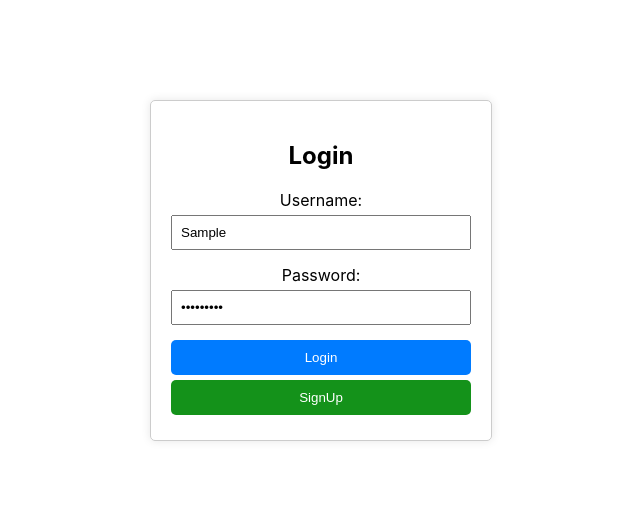
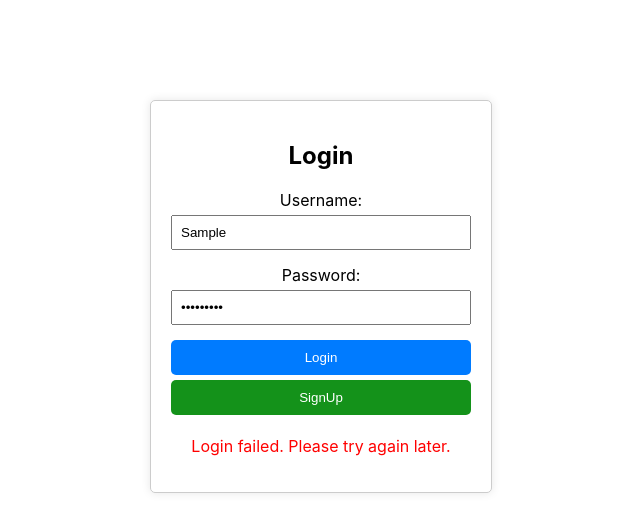
Before and after one commit to Zaysman/personalexpenseprojectfrontend, a React (Create React App) app: page / in a window 1280 px wide. Both pictures are taken after typing "Sample", "Sample123" into the empty fields and a click on the button "Login". Shown: the top 532 px of the page, without its empty margins (319-959 px from the left). Built offline with nearby package versions, Linux system fonts and the light colour scheme; no server answers.

Commit message:
Added functionality to conditionally display error message

```diff
--- a/src/components/Login/Login.css
+++ b/src/components/Login/Login.css
@@ -10,6 +10,11 @@
 .login-container h2 {
     text-align: center;
     margin-bottom: 20px;
+}
+
+.login-container #errorMsg {
+    text-align: center;
+    color: red
 }
 
 .form-group {
--- a/src/components/Login/Login.js
+++ b/src/components/Login/Login.js
@@ -51,7 +51,7 @@ function Login() {
                 //Perform username and password checks
                 if(username !== fetchedUserData.username || password !== fetchedUserData.password) {
                     console.log("Usernames or passwords don't match");
-                    setErrorMessage("The username or password entered was incorret, please try again");
+                    setErrorMessage("The username or password entered was incorrect. Please try again.");
                     setIsSubmitted(false);
                     setPassword('');
                     return;
@@ -63,7 +63,7 @@ function Login() {
 
             } catch(error) {
                 console.error("There was an error from Login Component trying to send data to backend.", error);
-                setErrorMessage('Login failed. Please try again');
+                setErrorMessage('Login failed. Please try again later.');
                 setIsSubmitted(false); //Reset submission state
             }
 
@@ -106,6 +106,8 @@ function Login() {
             <button type="submit" id="login-btn">Login</button>
         </form>
         <button id="signup-btn" onClick={navigateToSignUp}>SignUp</button>
+        {errorMessage && <div id="errorMsg-container"><p id="errorMsg">{errorMessage}</p></div>} {/*Conditionally render error message */}
+
     </div>
     );
 }
```
